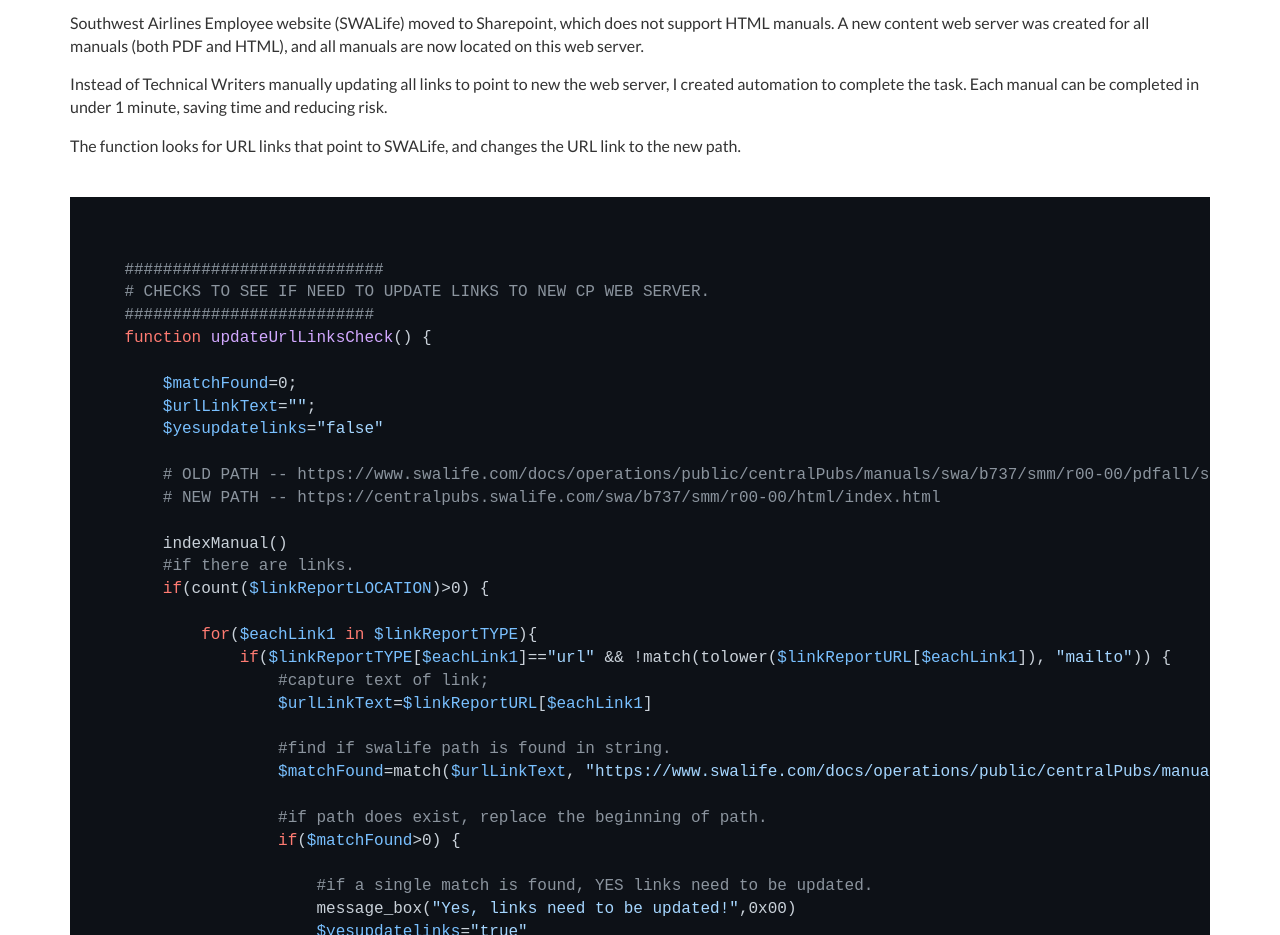
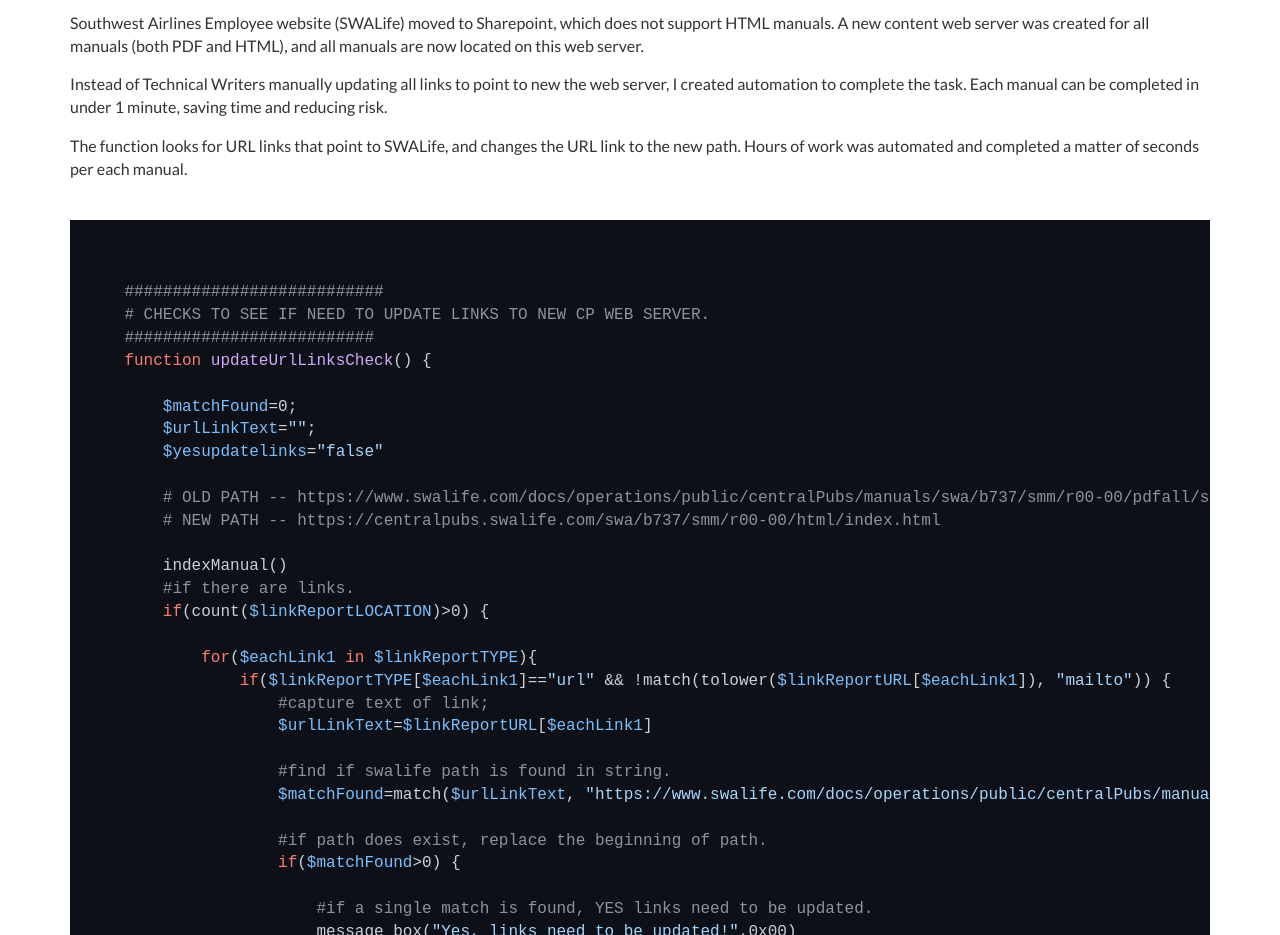
Before and after one commit to mercedezsylvia/mercedezsylvia.github.io, a website: page automate.html in a window 1280 px wide. Shown: the part 4140-5075 px from the top of the page. Drawn offline with nearby package versions, Linux system fonts and the light colour scheme.

Commit message:
Add files via upload

```diff
--- a/automate.html
+++ b/automate.html
@@ -200,13 +200,13 @@
       </pre>
             </div>
    >
-    <div class="container">
-        <h3 id="webserver">
+    <div id="webserver" class="container">
+        <h3 >
             Web Server Hyperlink Automation
         </h3>
         <p>Southwest Airlines Employee website (SWALife) moved to Sharepoint, which does not support HTML manuals. A new content web server was created for all manuals (both PDF and HTML), and all manuals are now located on this web server.</p>
         <p>Instead of Technical Writers manually updating all links to point to new the web server, I created automation to complete the task. Each manual can be completed in under 1 minute, saving time and reducing risk. </p>
-        <p>The function looks for URL links that point to SWALife, and changes the URL link to the new path. </p>
+        <p>The function looks for URL links that point to SWALife, and changes the URL link to the new path. Hours of work was automated and completed a matter of seconds per each manual. </p>
         <pre>
             <code class="language-bash">
 
```
